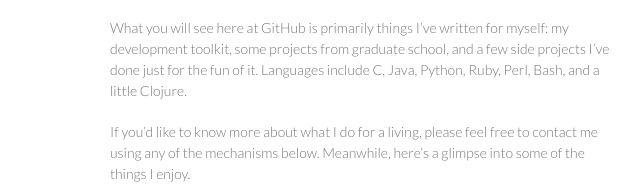
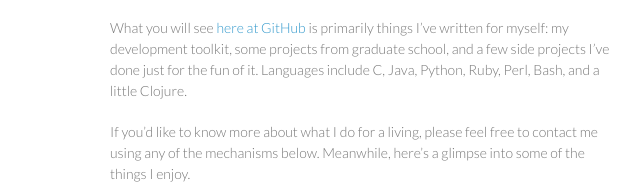
Before and after one commit to johnkerl/johnkerl.github.com, a plain HTML site: page index.html in a window 1280 px wide. Shown: the part 225-420 px from the top of the page, 460-1100 px from the left. Drawn offline with Linux system fonts and the light colour scheme.

Commit message:
Added hyperlink

```diff
--- a/index.html
+++ b/index.html
@@ -31,10 +31,11 @@ isn&rsquo;t visible here.  My language strengths include C, Java, Groovy, and
 Ruby, with some Python; I&rsquo;m currently most comfortable with Java and
 Ruby.</p>
 
-<p> What you will see here at GitHub is primarily things I&rsquo;ve written for
-myself:  my development toolkit, some projects from graduate school, and a few
-side projects I&rsquo;ve done just for the fun of it.  Languages include C,
-Java, Python, Ruby, Perl, Bash, and a little Clojure.  </p>
+<p> What you will see <a href="http://github.com/johnkerl">here at GitHub</a>
+is primarily things I&rsquo;ve written for myself:  my development toolkit,
+some projects from graduate school, and a few side projects I&rsquo;ve done
+just for the fun of it.  Languages include C, Java, Python, Ruby, Perl, Bash,
+and a little Clojure.  </p>
 
 <p> If you&rsquo;d like to know more about what I do for a living, please feel
 free to contact me using any of the mechanisms below.  Meanwhile, here&rsquo;s
```
